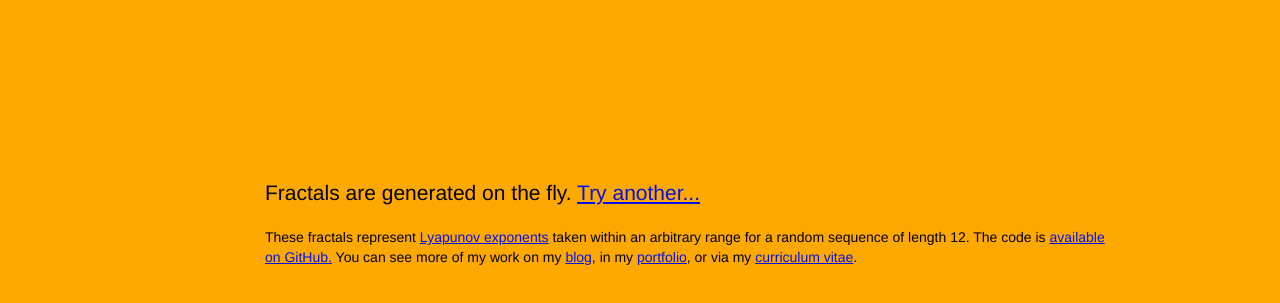
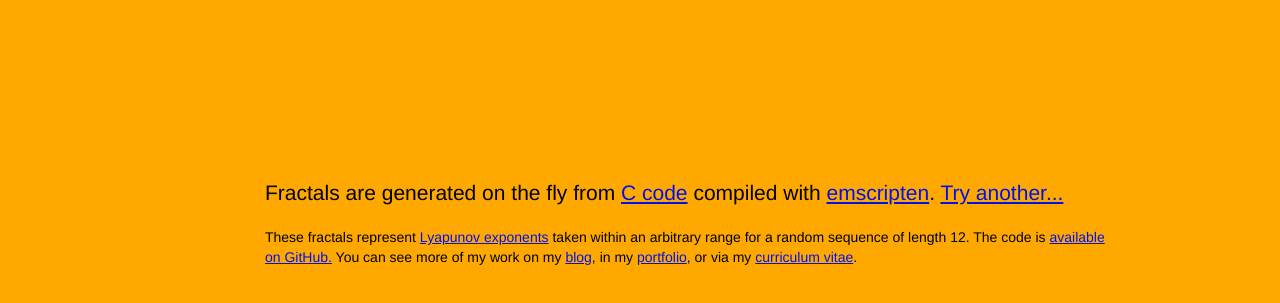
Before and after one commit to RyanMarcus/lyapunov, a plain HTML site: page index.html in a window 1280 px wide. Shown: the part 433-736 px from the top of the page. Drawn offline with nearby package versions, Linux system fonts and the light colour scheme; a script that the page names is missing.

Commit message:
added more info about fractals

```diff
--- a/index.html
+++ b/index.html
@@ -70,7 +70,7 @@
 
 	<div class="row" id="undertext">
 	  <div class="col-sm-9 col-sm-offset-2">
-	    <p class="lead">Fractals are generated on the fly. <a href="#" onclick="javascript:location.reload()">Try another...</a></p>
+	    <p class="lead">Fractals are generated on the fly from <a href="https://github.com/RyanMarcus/lyapunov/blob/master/fract.c">C code</a> compiled with <a href="http://kripken.github.io/emscripten-site/">emscripten</a>. <a href="#" onclick="javascript:location.reload()">Try another...</a></p>
 
 	    <p>
 	      These fractals represent <a href="https://en.wikipedia.org/wiki/Lyapunov_exponent">Lyapunov exponents</a> taken within an arbitrary range for a random sequence of length 12. The code is <a href="https://github.com/RyanMarucs/lyapunov">available on GitHub.</a> You can see more of my work on my <a href="https://rmarcus.info/blog/">blog</a>, in my <a href="https://rmarcus.info/blog/pubs/">portfolio</a>, or via my <a href="https://rmarcus.info/blog/assets/RMarcusCV.pdf">curriculum vitae</a>.
```
